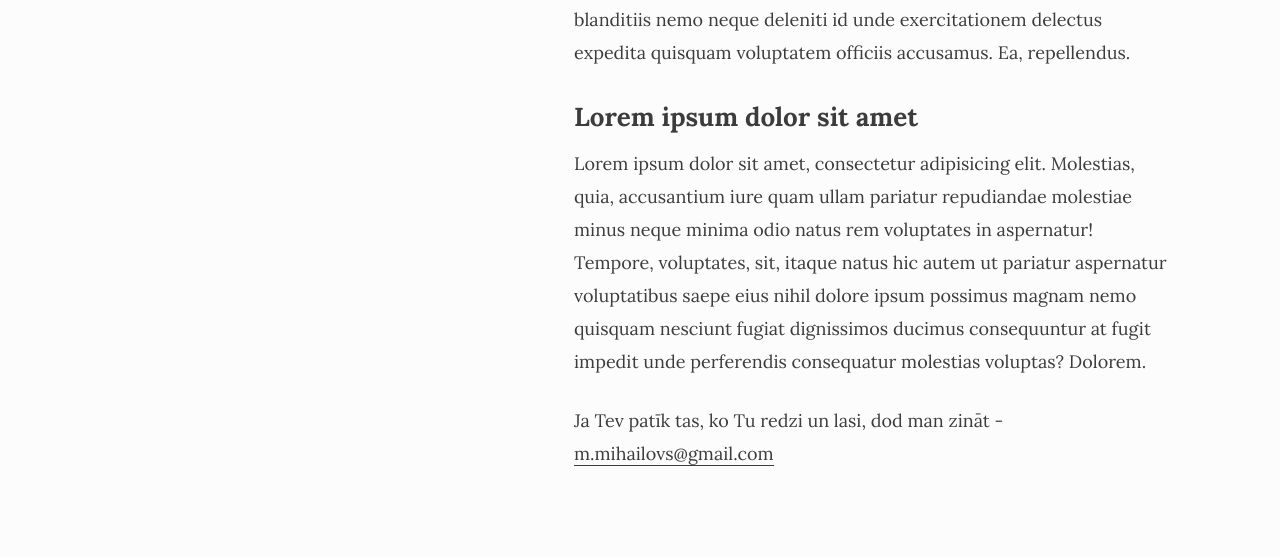
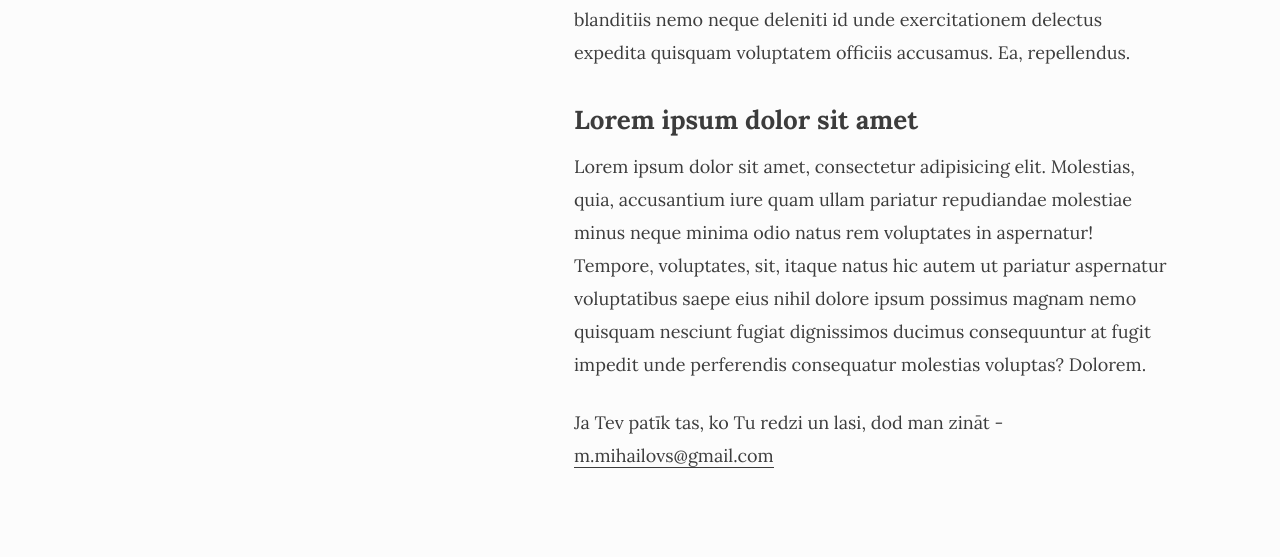
Before and after one commit to MartinsMihailovs/martinsmihailovs.com, a Jekyll site: the page built from bio.html, in a window 1280 px wide. Shown: the part 791-1348 px from the top of the page. Built offline with Jekyll 4.4.1, drawn with Linux system fonts in a browser that asks for light colours; Markdown is read by kramdown in place of the engine named in the settings.

```diff
--- a/css/style.css
+++ b/css/style.css
@@ -1470,7 +1470,7 @@ p {
 }
 
 .post-entry p+h2 {
-	margin-top: 1.2em;
+	margin-top: 1.3em;
 }
 
 .post-entry p+h3 {
```
